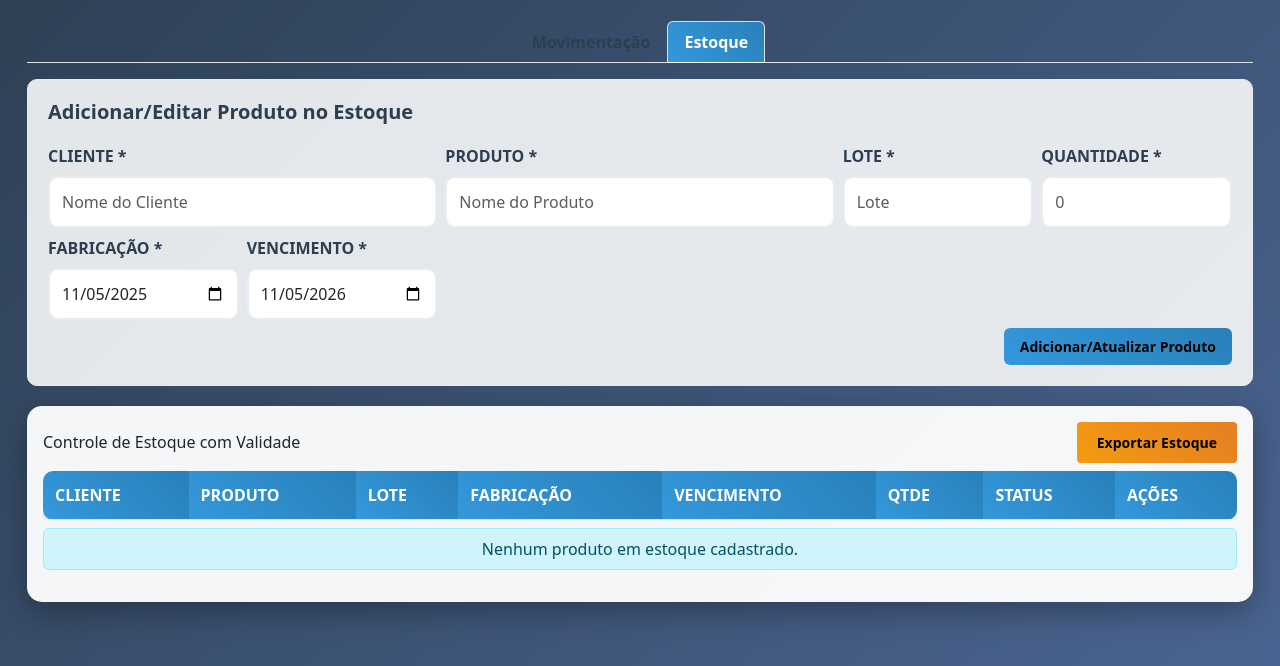
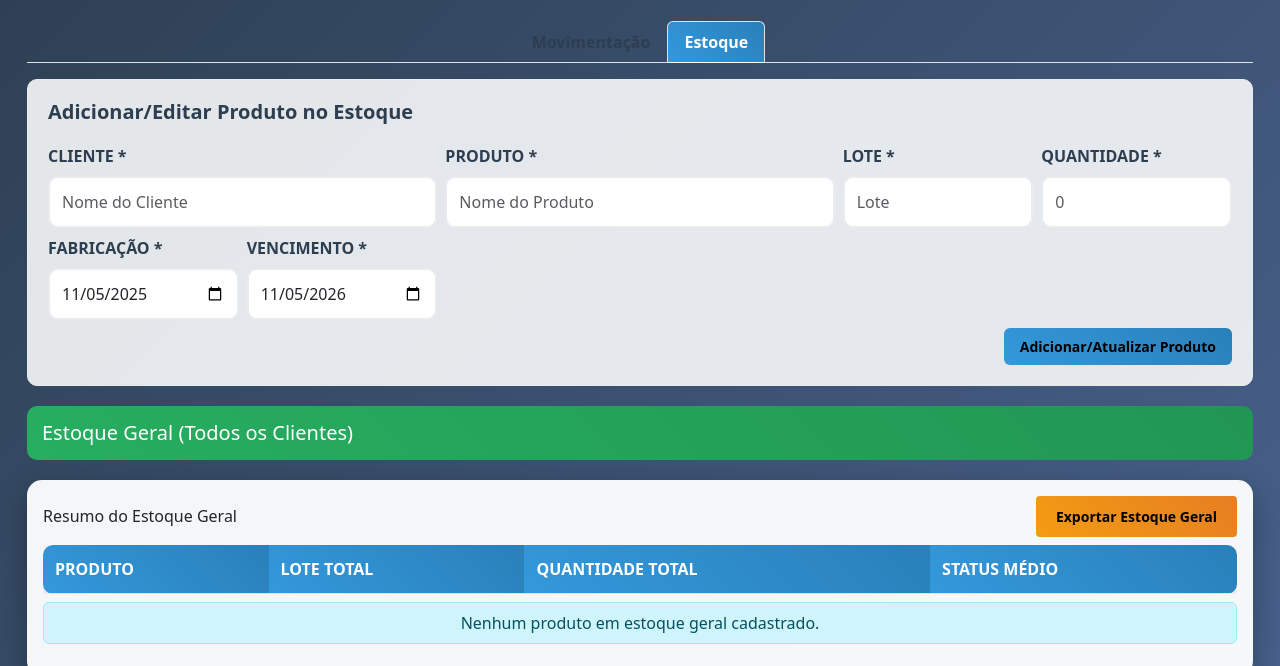
Before and after one commit to MarcusDevLink/Entrada-e-Saida-AGROMODAL, a plain HTML site: page index.html in a window 1280 px wide. Both pictures are taken after a click on the tab "Estoque". Shown: the part 126-792 px from the top of the page. Drawn offline with nearby package versions, Linux system fonts and the light colour scheme.

Commit message:
Refactor estoque section and add client tabs

```diff
--- a/index.html
+++ b/index.html
@@ -10,7 +10,7 @@
     <script src="https://code.jquery.com/jquery-3.6.0.min.js"></script>
     <!-- SheetJS (xlsx) -->
     <script src="https://cdn.jsdelivr.net/npm/xlsx@0.18.5/dist/xlsx.full.min.js"></script>
-
+    <!-- main.css -->
     <link rel="stylesheet" href="main.css">
 
 </head>
@@ -242,35 +242,49 @@
                             </form>
                         </div>
 
-                        <div class="card mt-3">
+                        <!-- Estoque Geral -->
+                        <div class="estoque-geral-header">
+                            <h5 class="mb-0">Estoque Geral (Todos os Clientes)</h5>
+                        </div>
+                        <div class="card">
                             <div class="card-body p-3">
                                 <div class="d-flex justify-content-between align-items-center mb-2">
-                                    <h6 class="mb-0">Controle de Estoque com Validade</h6>
-                                    <button id="exportEstoqueBtn" class="btn btn-warning btn-sm">Exportar Estoque</button>
+                                    <h6 class="mb-0">Resumo do Estoque Geral</h6>
+                                    <button id="exportEstoqueGeralBtn" class="btn btn-warning btn-sm">Exportar Estoque Geral</button>
                                 </div>
                                 <div class="table-responsive">
                                     <table class="table table-striped mb-0">
                                         <thead>
                                             <tr>
-                                                <th>CLIENTE</th>
                                                 <th>PRODUTO</th>
-                                                <th>LOTE</th>
-                                                <th>FABRICAÇÃO</th>
-                                                <th>VENCIMENTO</th>
-                                                <th>QTDE</th>
-                                                <th>STATUS</th>
-                                                <th>AÇÕES</th>
+                                                <th>LOTE TOTAL</th>
+                                                <th>QUANTIDADE TOTAL</th>
+                                                <th>STATUS MÉDIO</th>
                                             </tr>
                                         </thead>
-                                        <tbody id="estoqueTableBody">
-                                            <!-- Dados de estoque serão adicionados aqui -->
+                                        <tbody id="estoqueGeralTableBody">
+                                            <!-- Dados de estoque geral serão adicionados aqui -->
                                         </tbody>
                                     </table>
                                 </div>
-                                <div class="alert alert-info mt-2 p-2 text-center" id="estoqueInfo">
-                                    Nenhum produto em estoque cadastrado.
+                                <div class="alert alert-info mt-2 p-2 text-center" id="estoqueGeralInfo">
+                                    Nenhum produto em estoque geral cadastrado.
                                 </div>
                             </div>
+                        </div>
+
+                        <!-- Estoque por Cliente -->
+                        <div class="estoque-cliente-header">
+                            <h5 class="mb-0">Estoque por Cliente</h5>
+                        </div>
+
+                        <!-- Tabs de Clientes -->
+                        <ul class="nav nav-pills mb-3" id="clienteTabs" role="tablist">
+                            <!-- Clientes serão adicionados dinamicamente aqui -->
+                        </ul>
+
+                        <div class="tab-content" id="clienteTabContent">
+                            <!-- Conteúdo dos clientes será adicionado dinamicamente aqui -->
                         </div>
                     </div>
                 </div>
@@ -280,7 +294,7 @@
 
     <!-- Bootstrap JS -->
     <script src="https://cdn.jsdelivr.net/npm/bootstrap@5.3.0/dist/js/bootstrap.bundle.min.js"></script>
-
+    <!-- main.js -->
     <script src="main.js"></script>
 </body>
 </html>
```
